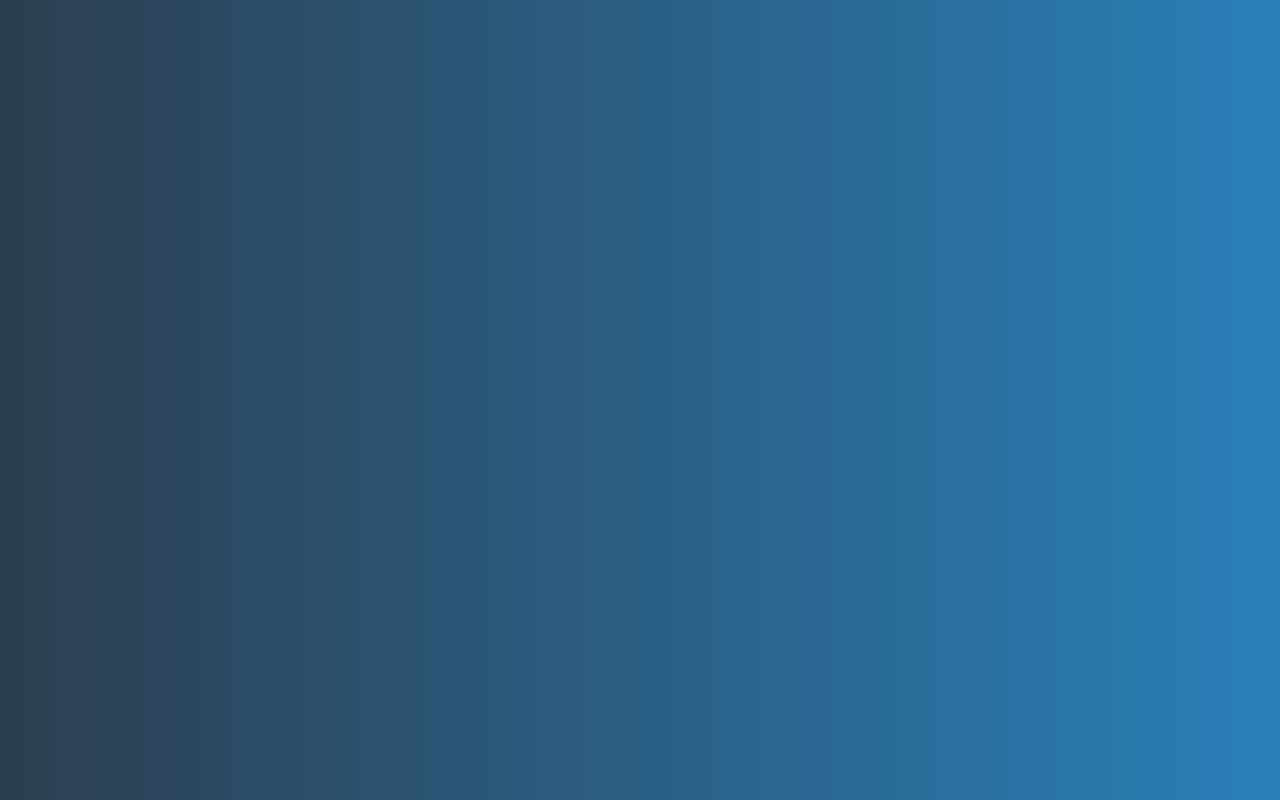
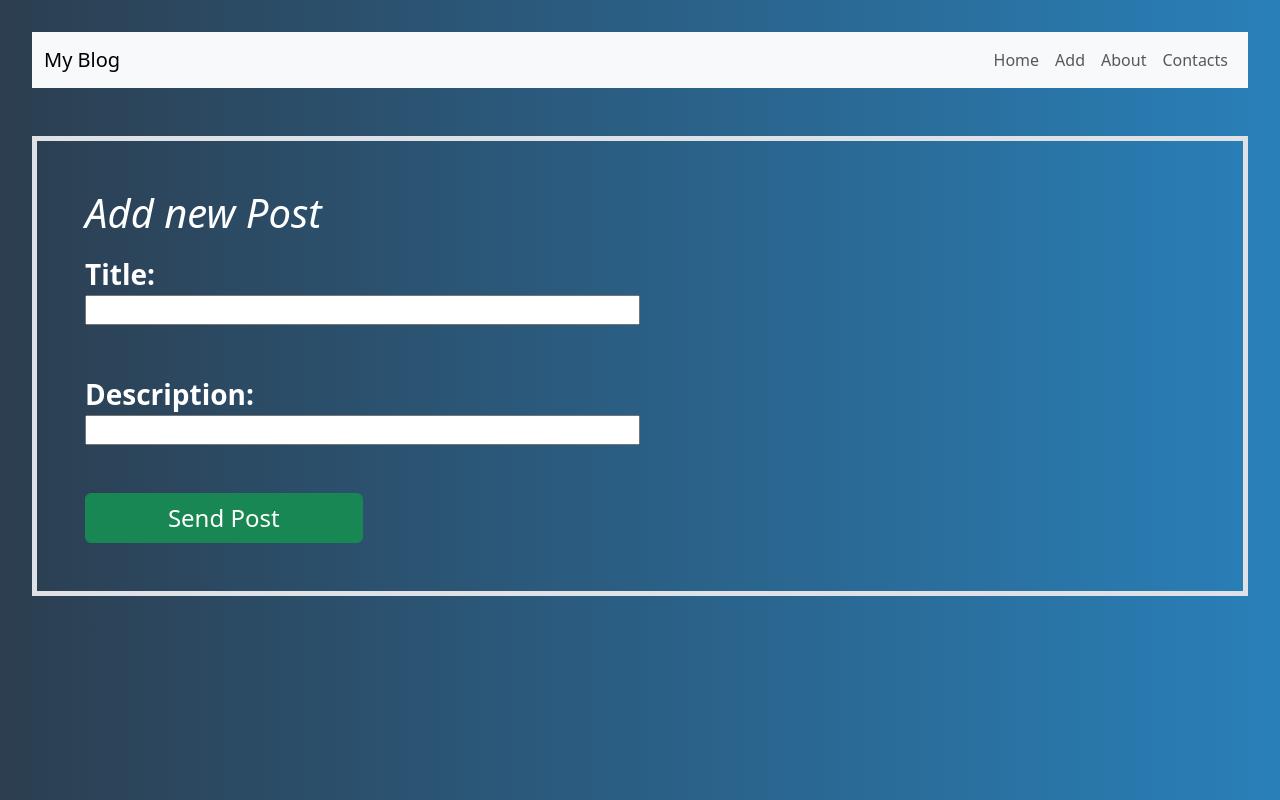
Before and after one commit to GLOBAL0302/Lab_63_Blog, a React (Vite) app: page / in a window 1280 px wide. Built offline with nearby package versions, Linux system fonts and the light colour scheme.

Commit message:
created components homePage, Navbar, postPage installed axios and react-router-dom created types. now it can send userINput to backend

```diff
--- a/index.html
+++ b/index.html
@@ -7,6 +7,6 @@
   </head>
   <body>
     <div id="root"></div>
-    <script type="module" src="/src/main.tsx"></script>
+    <script type="module" src="./src/main.tsx"></script>
   </body>
 </html>
--- a/package.json
+++ b/package.json
@@ -12,9 +12,11 @@
     "format:check": "npx prettier . --check"
   },
   "dependencies": {
+    "axios": "^1.7.2",
     "bootstrap": "^5.3.3",
     "react": "^18.3.1",
-    "react-dom": "^18.3.1"
+    "react-dom": "^18.3.1",
+    "react-router-dom": "^6.24.0"
   },
   "devDependencies": {
     "@types/react": "^18.3.3",
--- a/src/App.css
+++ b/src/App.css
@@ -2,7 +2,7 @@
   max-width: 1280px;
   margin: 0 auto;
   padding: 2rem;
-  text-align: center;
+  color: white;
 }
 
 body{
--- a/src/App.tsx
+++ b/src/App.tsx
@@ -1,12 +1,15 @@
-import { useState } from 'react'
-
 import './App.css'
+import NavBar from './components/NavBar/NavBar.tsx';
+import HomePage from "./Pages/HomePage/HomePage.tsx"
+import PostFormPage from './Pages/PostFormPage/PostFormPage.tsx';
 
 const App = () => {
-  const [count, setCount] = useState(0)
 
   return (
     <>
+      <NavBar/>
+      <HomePage/>
+      <PostFormPage/>
     </>
   )
 };
--- /dev/null
+++ b/src/Pages/HomePage/HomePage.tsx
@@ -0,0 +1,10 @@
+
+const HomePage = () => {
+  return (
+    <div>
+
+    </div>
+  );
+};
+
+export default HomePage;
--- /dev/null
+++ b/src/Pages/PostFormPage/PostFormPage.tsx
@@ -0,0 +1,11 @@
+import PostForm from '../../components/PostForm/PostForm.tsx';
+
+const PostFormPage = () => {
+  return (
+    <div className="mt-5">
+      <PostForm/>
+    </div>
+  );
+};
+
+export default PostFormPage;
--- /dev/null
+++ b/src/axiosApi.ts
@@ -0,0 +1,7 @@
+import axios from 'axios';
+
+const axiosApi = axios.create({
+  baseURL:"https://kubanychjs25-default-rtdb.europe-west1.firebasedatabase.app/"
+})
+
+export default axiosApi
--- /dev/null
+++ b/src/components/NavBar/NavBar.tsx
@@ -0,0 +1,27 @@
+const NavBar = () => {
+  return (
+    <nav className="navbar navbar-expand-lg bg-body-tertiary">
+      <div className="container-fluid">
+        <a className="navbar-brand " href="#">My Blog</a>
+        <div className="collapse navbar-collapse d-flex" id="navbarNav">
+          <ul className="navbar-nav ms-auto">
+            <li className="nav-item">
+              <a className="nav-link " aria-current="page" href="#">Home</a>
+            </li>
+            <li className="nav-item">
+              <a className="nav-link " aria-current="page" href="#">Add</a>
+            </li>
+            <li className="nav-item">
+              <a className="nav-link " aria-current="page" href="#">About</a>
+            </li>
+            <li className="nav-item">
+              <a className="nav-link " aria-current="page" href="#">Contacts</a>
+            </li>
+          </ul>
+        </div>
+      </div>
+    </nav>
+  );
+};
+
+export default NavBar;
--- /dev/null
+++ b/src/components/PostForm/PostForm.tsx
@@ -0,0 +1,75 @@
+import React, { useState } from 'react';
+import { userInput } from '../../types.ts';
+import axiosApi from '../../axiosApi.ts';
+
+
+const initialInputState = {
+  title:"",
+  description:''
+}
+
+const PostForm = () => {
+  const [userInput, setUserInput] = useState<userInput>(
+    initialInputState
+  )
+
+  const onChangeInput = (event:React.ChangeEvent<HTMLInputElement>)=>{
+    const {name, value} = event.target
+    setUserInput((prevState)=>({
+      ...prevState,
+      [name]:value
+    }))
+  }
+
+  const formSubmit = (event:React.FormEvent)=>{
+    event.preventDefault()
+    try {
+      axiosApi.post("/posts.json", userInput)
+    }finally {
+      setUserInput(initialInputState)
+    }
+  }
+
+
+  return (
+    <div className="border border-5 p-5">
+      <h1 className="mb-3 link-offset-3"><i>Add new Post</i></h1>
+      <div className="form">
+        <form
+          onSubmit={formSubmit}
+          action='#'>
+          <div>
+            <label htmlFor='title'><strong className="fs-3">Title:</strong></label>
+            <br/>
+            <input
+              onChange={onChangeInput}
+              value={userInput.title}
+              id="title"
+              name="title"
+              type='text'
+              className="col-6"/>
+          </div>
+          <div className="mt-5">
+            <label htmlFor='description'><strong className="fs-3">Description:</strong></label>
+            <br/>
+            <input
+              value={userInput.description}
+              onChange={onChangeInput}
+              id="description"
+              name="description"
+              type='text'
+              className="col-6"
+            />
+          </div>
+          <button
+            type="submit"
+            className="btn btn-success mt-5 col-3 fs-4">
+            Send Post
+          </button>
+        </form>
+      </div>
+    </div>
+  );
+};
+
+export default PostForm;
--- a/src/main.tsx
+++ b/src/main.tsx
@@ -3,9 +3,12 @@ import ReactDOM from 'react-dom/client'
 import App from './App.tsx'
 import './index.css'
 import "bootstrap/dist/css/bootstrap.css"
+import { BrowserRouter } from 'react-router-dom';
 
 ReactDOM.createRoot(document.getElementById('root')!).render(
   <React.StrictMode>
-    <App />
+   <BrowserRouter>
+     <App />
+   </BrowserRouter>
   </React.StrictMode>,
 )
--- /dev/null
+++ b/src/types.ts
@@ -0,0 +1,4 @@
+export interface userInput{
+  title:string,
+  description:string
+}
```
Also changed, not shown: 1 other file (tests, documents, lock files or other folders).
